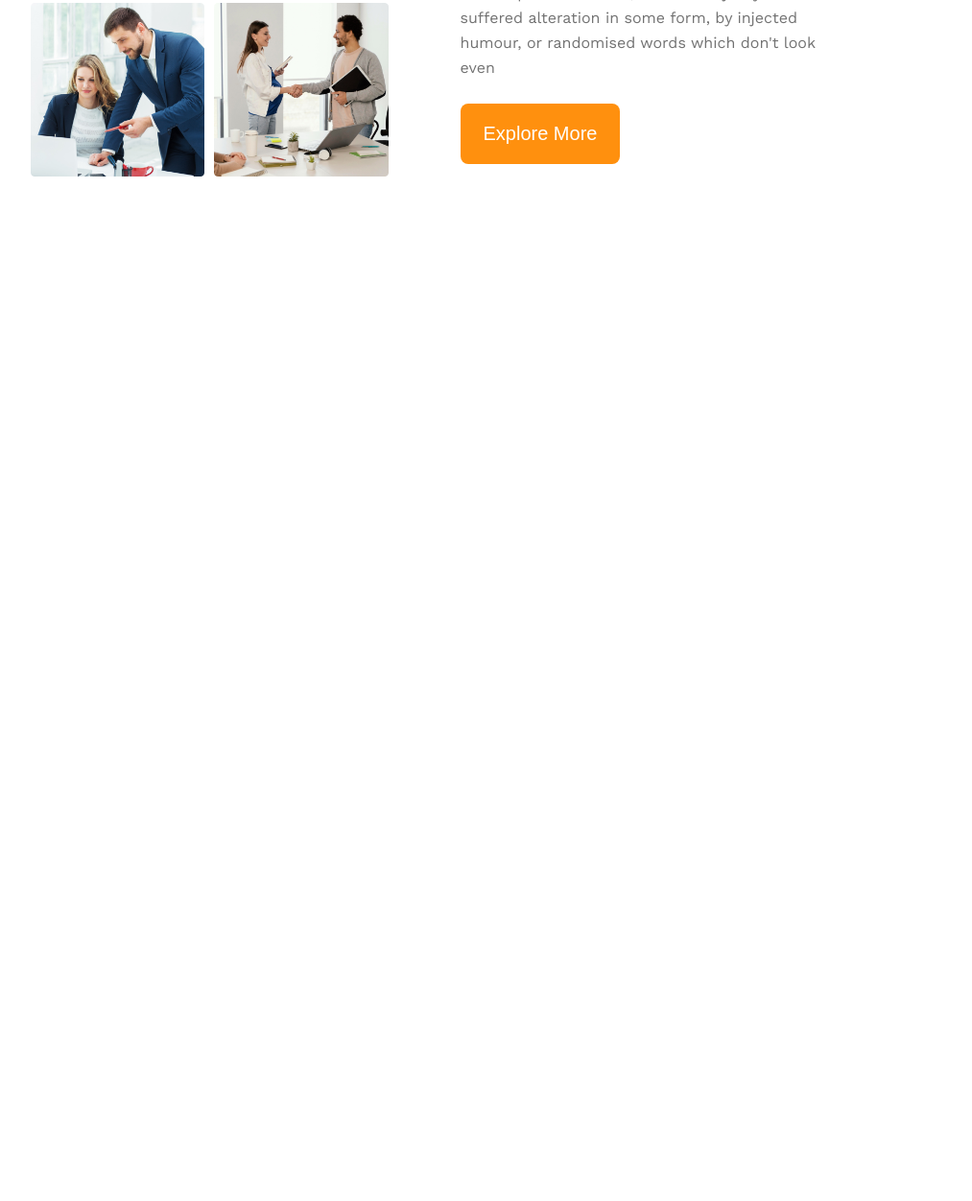
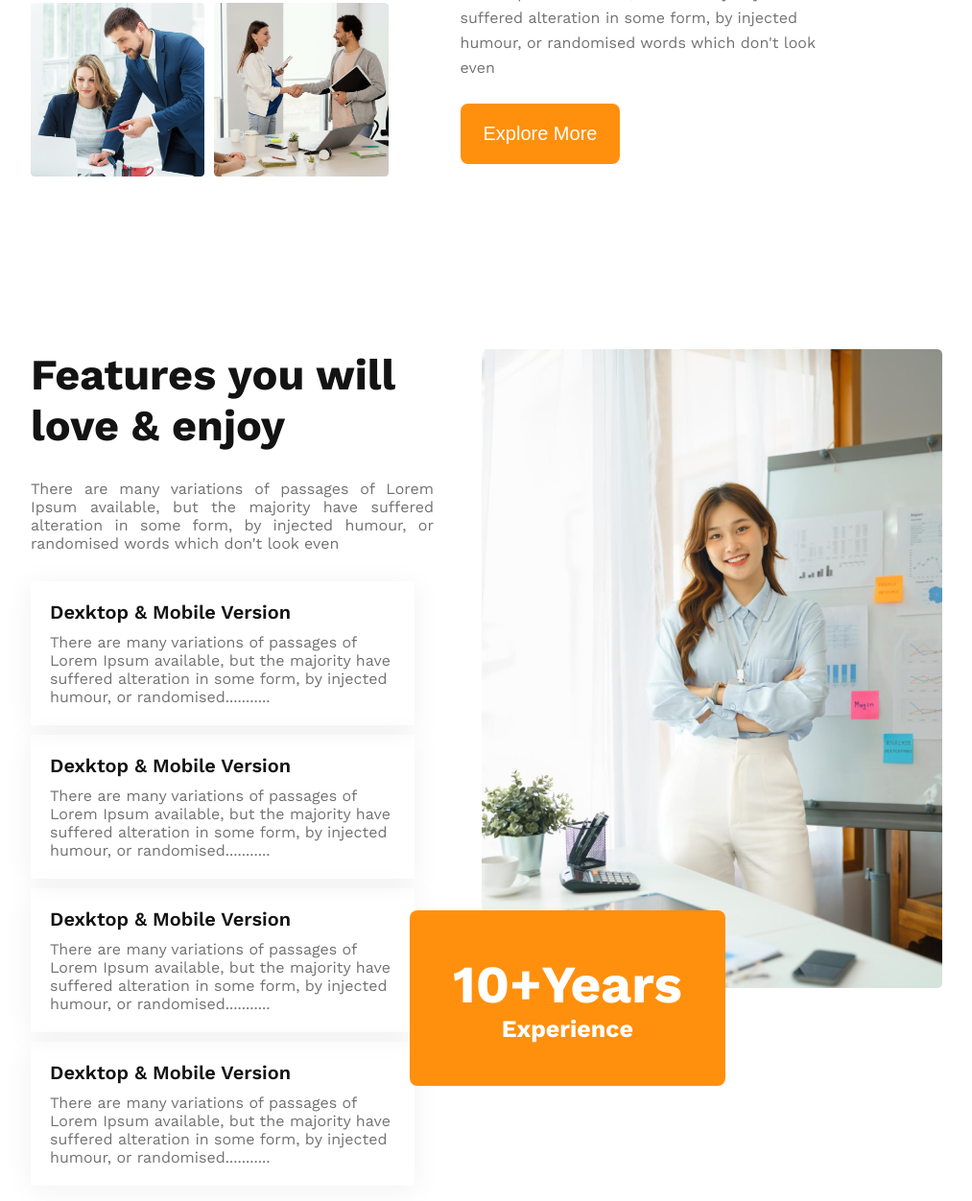
Before and after one commit to mohammad-anar/g3-architechture, a plain HTML site: page index.html in a window 1280 px wide. Shown: the part 1381-2633 px from the top of the page at 96% size, without its empty margins (198-1211 px from the left). Before the commit the page ends 1745 px from the top, so only its background shows below. Drawn offline with nearby package versions, Linux system fonts and the light colour scheme.

Commit message:
love and enjoy features section added

```diff
--- a/index.html
+++ b/index.html
@@ -50,6 +50,47 @@
                 </div>
             </div>
         </section>
+        <section id="love-enjoy">
+            <div class="love-enjoy-container">
+                <div class="left">
+                    <h1 class="left-title">Features you will <br> love & enjoy</h1>
+                    <p class="left-description">
+                        There are many variations of passages of Lorem Ipsum available, but the majority have suffered alteration in some form, by injected humour, or randomised words which don't look even
+                    </p>
+                    <div class="card">
+                        <h3 class="card-title">Dexktop & Mobile Version</h3>
+                        <p class="card-description">
+                            There are many variations of passages of Lorem Ipsum available, but the majority have suffered alteration in some form, by injected humour, or randomised...........
+                        </p>
+                    </div>
+                    <div class="card">
+                        <h3 class="card-title">Dexktop & Mobile Version</h3>
+                        <p class="card-description">
+                            There are many variations of passages of Lorem Ipsum available, but the majority have suffered alteration in some form, by injected humour, or randomised...........
+                        </p>
+                    </div>
+                    <div class="card">
+                        <h3 class="card-title">Dexktop & Mobile Version</h3>
+                        <p class="card-description">
+                            There are many variations of passages of Lorem Ipsum available, but the majority have suffered alteration in some form, by injected humour, or randomised...........
+                        </p>
+                    </div>
+                    <div class="card">
+                        <h3 class="card-title">Dexktop & Mobile Version</h3>
+                        <p class="card-description">
+                            There are many variations of passages of Lorem Ipsum available, but the majority have suffered alteration in some form, by injected humour, or randomised...........
+                        </p>
+                    </div>
+                </div>
+                <div class="right">
+                    <img src="/images/architect.png" alt="">
+                    <div class="architech-btn">
+                        <h1>10+Years</h1>
+                        <h6>Experience</h6>
+                    </div>
+                </div>
+            </div>
+        </section>
     </main>
     <footer></footer>
 </body>
--- a/style.css
+++ b/style.css
@@ -132,3 +132,70 @@ header {
     color: var(--button);
     font-weight: 600;
 }
+/* love and enjoy our feaures starts here  */
+
+.love-enjoy-container {
+    display: flex;
+    align-items: start;
+    margin: 50px 230px;
+    gap: 60px;
+}
+.left{
+    width: 50%;
+}
+.right{
+    width: 0%;
+}
+.left-title{
+    font-size: 45px;
+    font-weight: 700;
+    color: var(--darken);
+    margin-bottom: 30px;
+}
+.left-description {
+    font-size: 16px;
+    width: 420px;
+    color: var(--darken-02);
+    margin-bottom: 30px;
+    text-align: justify;
+}
+
+
+.card {
+    padding: 20px;
+    box-shadow: 0px 4px 30px 0px rgba(0, 0, 0, 0.06);
+    margin-bottom: 10px;
+    width: 400px;
+}
+.card-title {
+    font-size: 20px;
+    color: var(--darken);
+    font-weight: 600;
+    margin-bottom: 10px;
+}
+.card-description {
+    font-size: 16px;
+    color: var(--darken-02);
+}
+
+.love-enjoy-container .right img{
+    width: 480px;
+
+}
+.architech-btn {
+    padding: 45px;
+    color: #fff;
+    text-align: center;
+    background-color: var(--button);
+    display: inline-block;
+    border-radius: 8px;
+    position: relative;
+    top: -85px;
+    left: -75px;
+}
+.architech-btn h1 {
+    font-size: 55px;
+}
+.architech-btn h6 {
+    font-size: 25px;
+}
```
